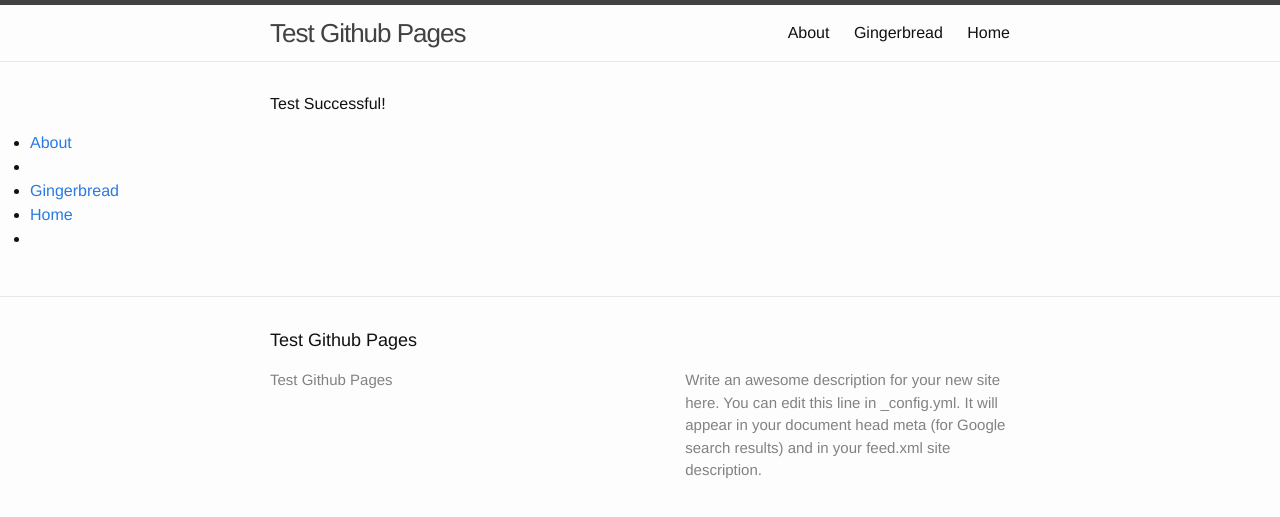
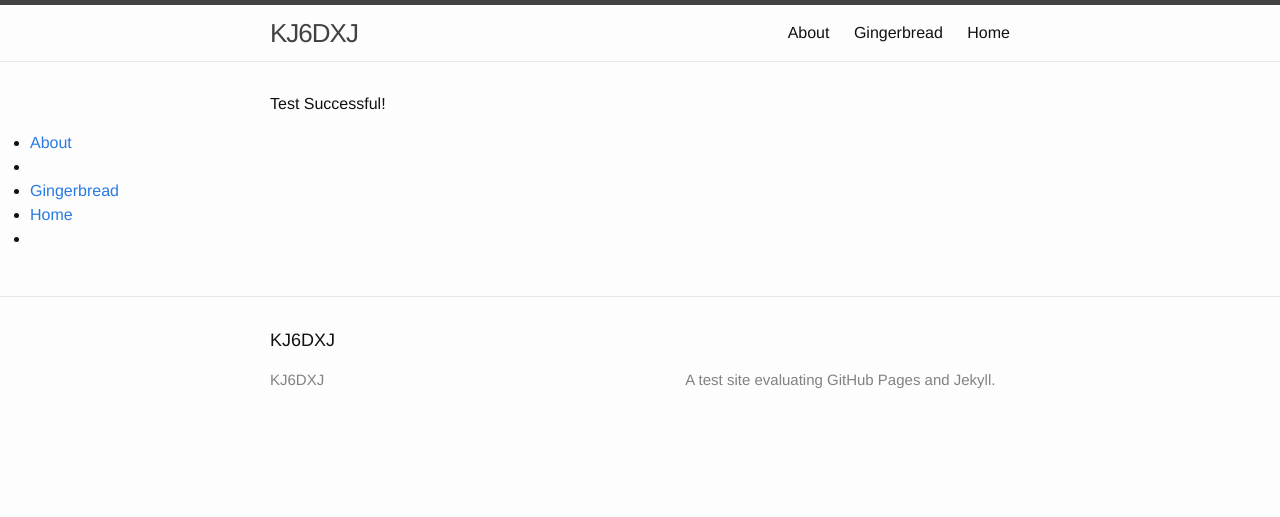
Before and after one commit to EmpNorton/drunken-avenger, a Jekyll site: the page built from index.md, in a window 1280 px wide. Shown: the top 517 px of the page. Built offline with Jekyll 4.4.1, drawn with Linux system fonts in a browser that asks for light colours; Markdown is read by kramdown in place of the engine named in the settings.

Commit message:
Updated _config.yml

```diff
--- a/_config.yml
+++ b/_config.yml
@@ -1,9 +1,7 @@
 # Site settings
-title: Test Github Pages
+title: KJ6DXJ
 description: > # this means to ignore newlines until "baseurl:"
-  Write an awesome description for your new site here. You can edit this
-  line in _config.yml. It will appear in your document head meta (for
-  Google search results) and in your feed.xml site description.
+  A test site evaluating GitHub Pages and Jekyll.
 baseurl: "/drunken-avenger" # the subpath of your site, e.g. /blog/
 url: "http://EmpNorton.github.io" # the base hostname & protocol for your site
 
```
